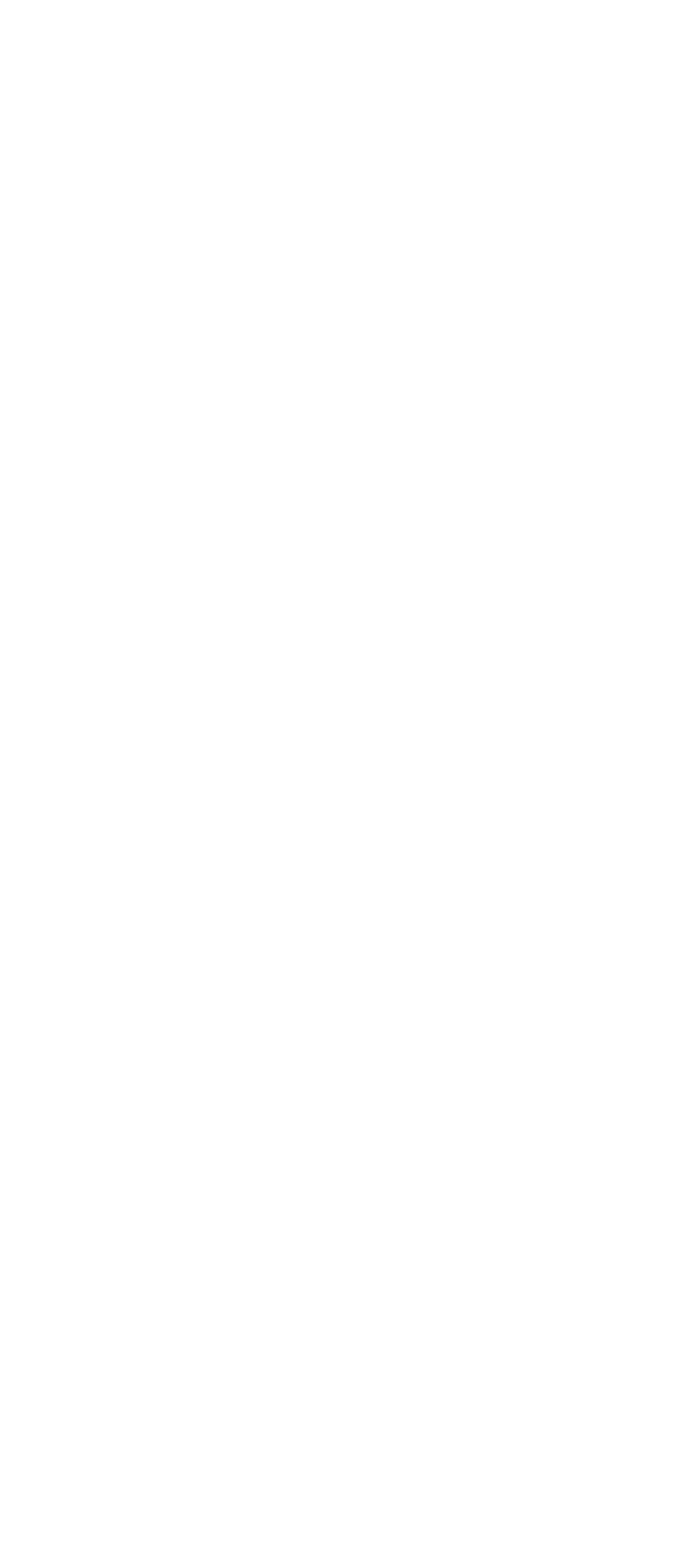
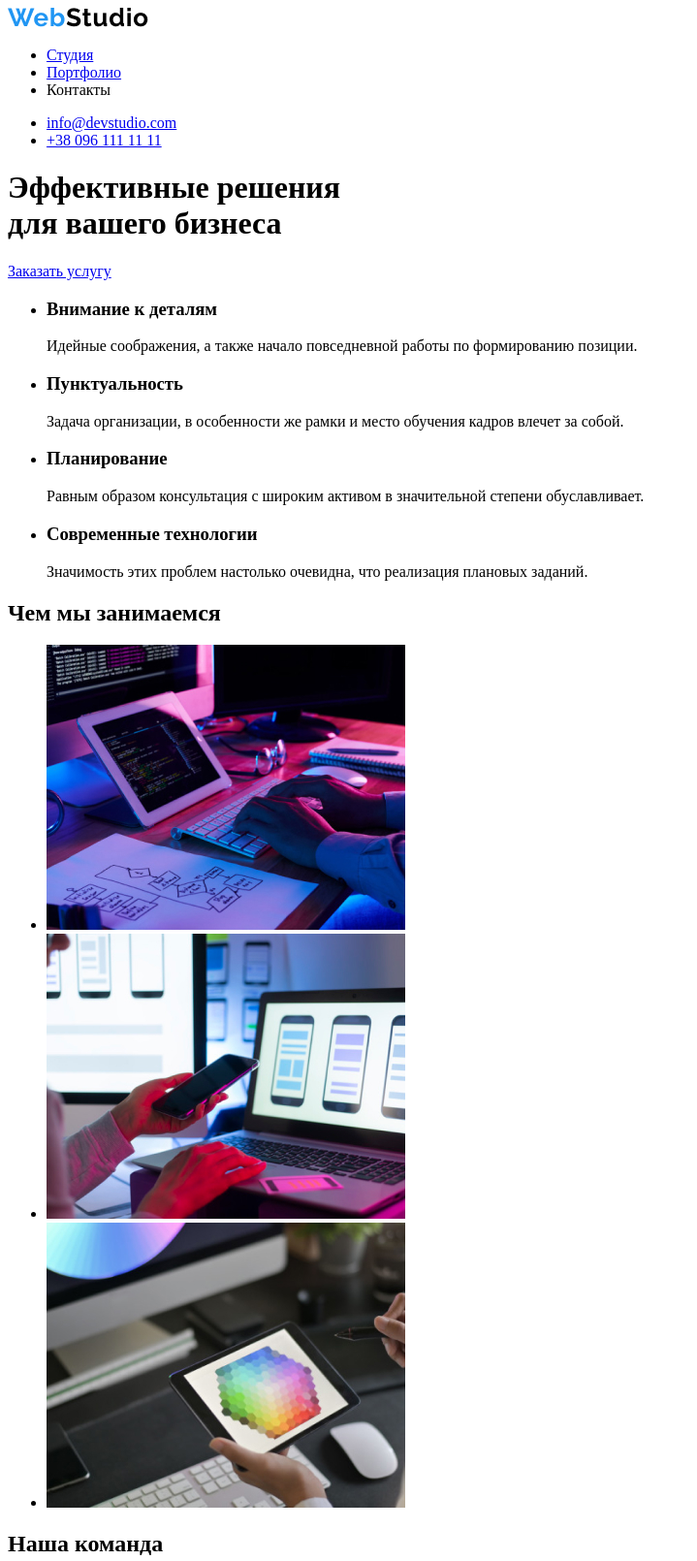
Before and after one commit to Serhii-Filatov/goit-markup-hw-01, a plain HTML site: page index.html in a window 1280 px wide. Shown: the top 1610 px of the page at 97% size, without its empty margins (0-719 px from the left). Before the commit the page ends 800 px from the top, so only its background shows below. Drawn offline with Linux system fonts and the light colour scheme.

Commit message:
Добавляет структуру макета в index.html
Добавил основную разметку. Добавил ссылки и изображения.

```diff
--- a/index.html
+++ b/index.html
@@ -1,12 +1,119 @@
 <!DOCTYPE html>
 <html lang="ru">
-<head>
-    <meta charset="UTF-8">
-    <meta http-equiv="X-UA-Compatible" content="IE=edge">
-    <meta name="viewport" content="width=device-width, initial-scale=1.0">
-    <title>Document</title>
-</head>
-<body>
+  <head>
+    <meta charset="UTF-8" />
+    <meta http-equiv="X-UA-Compatible" content="IE=edge" />
+    <meta name="viewport" content="width=device-width, initial-scale=1.0" />
+    <title>WebStudio</title>
 
-</body>
+    <!-- TODO -->
+    <!-- Undone -->
+    <!-- Hack -->
+    <!-- // -->
+    <!-- * -->
+  </head>
+  <body>
+    <!-- Header section -->
+    <header>
+      <!-- TODO Уточнить формат картинки и сделать ее оптимизацию согласно требований к сдачи ДЗ. -->
+      <a href="#"><img src="./images/WebStudio.png" alt="Логотип компании WebStudio" /></a>
+      <nav>
+        <ul>
+          <li><a href="#">Студия</a></li>
+          <li><a href="#">Портфолио</a></li>
+          <li><a href="#"></a>Контакты</li>
+        </ul>
+      </nav>
+      <ul>
+        <li><a href="mailto:info@devstudio.com">info@devstudio.com</a></li>
+        <li><a href="tel:+380961111111">+38 096 111 11 11</a></li>
+      </ul>
+    </header>
+
+    <!-- Main section -->
+    <!-- TODO Проверить правильность применеия тега main -->
+    <main>
+      <h1>
+        Эффективные решения<br />
+        для вашего бизнеса
+      </h1>
+      <a href="#">Заказать услугу</a>
+    </main>
+
+    <!-- What are we doing Section -->
+    <section>
+      <ul>
+        <li>
+          <h3>Внимание к деталям</h3>
+          <p>Идейные соображения, а также начало повседневной работы по формированию позиции.</p>
+        </li>
+        <li>
+          <h3>Пунктуальность</h3>
+          <p>Задача организации, в особенности же рамки и место обучения кадров влечет за собой.</p>
+        </li>
+        <li>
+          <h3>Планирование</h3>
+          <p>Равным образом консультация с широким активом в значительной степени обуславливает.</p>
+        </li>
+        <li>
+          <h3>Современные технологии</h3>
+          <p>Значимость этих проблем настолько очевидна, что реализация плановых заданий.</p>
+        </li>
+      </ul>
+      <h2>Чем мы занимаемся</h2>
+      <!-- TODO Уточнить формат картинок и сделать ее оптимизацию согласно требований к сдачи ДЗ. -->
+      <ul>
+        <li>
+          <img src="./images/box 1.jpg" alt="Отображает процесс создания структуры программы" />
+        </li>
+        <li>
+          <img
+            src="./images/box 2.jpg"
+            alt="Отображаает работу с макетом на мобильных устройствах"
+          />
+        </li>
+        <li><img src="./images/box 3.jpg" alt="Отображает работу по подбору цвета" /></li>
+      </ul>
+    </section>
+
+    <!-- Our team section -->
+    <section>
+      <h2>Наша команда</h2>
+      <!-- TODO Уточнить формат картинок и сделать ее оптимизацию согласно требований к сдачи ДЗ. -->
+      <ul>
+        <li>
+          <img width="400" src="./images/Igor D.jpg" alt="Фото Игоря Демьяненко" />
+          <h3>Игорь Демьяненко</h3>
+          <p>Product Designer</p>
+        </li>
+        <li>
+          <img width="400" src="./images/Olga R.jpg" alt="Фото Ольги Репиной" />
+          <h3>Ольга Репина</h3>
+          <p>Frontend Developer</p>
+        </li>
+        <li>
+          <img width="400" src="./images/Nicholay T.jpg" alt="Фото Николая Тарасова" />
+          <h3>Николай Тарасов</h3>
+          <p>Marketing</p>
+        </li>
+        <li>
+          <img width="400" src="./images/Miсhael E.jpg" alt="Фото Михаила Ермакова" />
+          <h3>Михаил Ермаков</h3>
+          <p>UI Designer</p>
+        </li>
+      </ul>
+    </section>
+
+    <!-- Footer section -->
+    <footer>
+      <a href="#"><img src="./images/WebStudio.png" alt="Логотип компании WebStudio" /></a>
+      <address>
+        <ul>
+          <li>г. Киев, пр-т Леси Украинки, 26</li>
+          <li><a href="mailto:info@devstudio.com">info@devstudio.com</a></li>
+          <li><a href="tel:+380961111111">+38 096 111 11 11</a></li>
+        </ul>
+      </address>
+    </footer>
+  </body>
 </html>
```
Also changed, not shown: .prettierrc.json (added), images/Igor D.jpg (added), images/Miсhael E.jpg (added), images/Nicholay T.jpg (added), images/Olga R.jpg (added), images/WebStudio.png (added), images/box 1.jpg (added), images/box 2.jpg (added), images/box 3.jpg (added).
